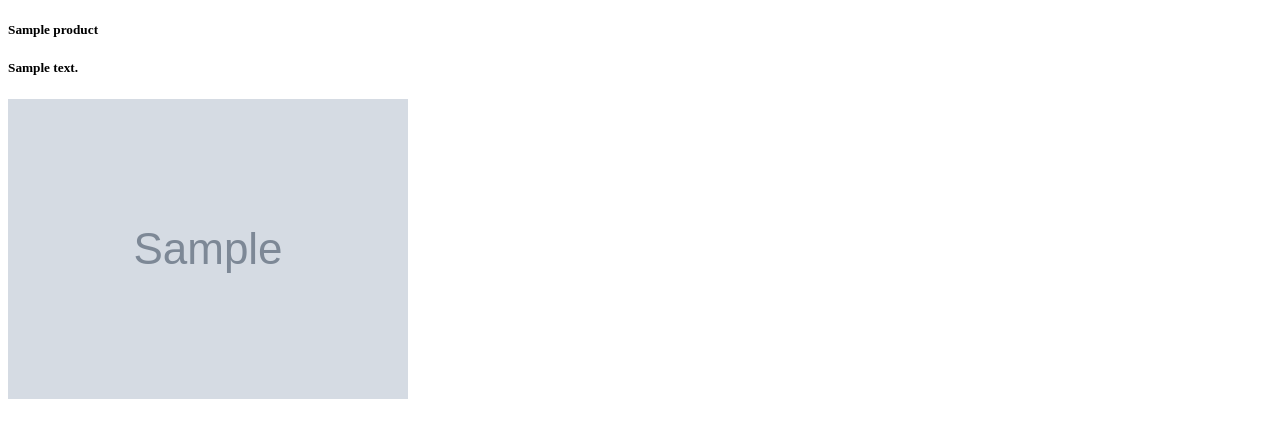
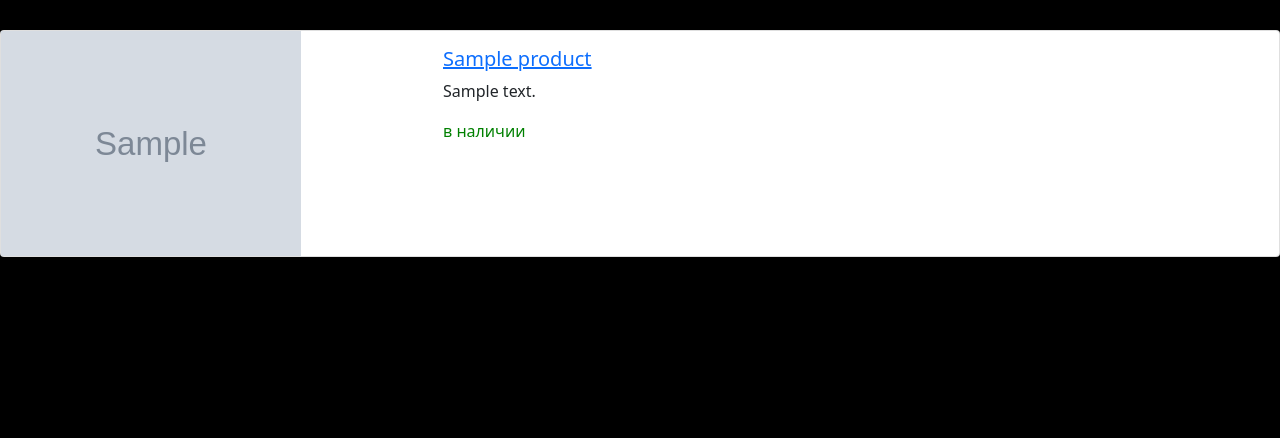
Before and after one commit to vika728/pyshop1, a Django app: page /1/ in a window 1280 px wide. Shown: the top 438 px of the page. Run offline with Django 3.2, Linux system fonts and the light colour scheme; tables that the repository leaves empty hold one stand-in row (values such as "Sample post"); grey boxes marked "Sample" are stand-in pictures.

Commit message:
first commit

```diff
--- a/product/templates/product/list.html
+++ b/product/templates/product/list.html
@@ -2,14 +2,32 @@
 <html lang="en">
 <head>
     <meta charset="UTF-8">
+    <link href="https://cdn.jsdelivr.net/npm/bootstrap@5.0.0-beta3/dist/css/bootstrap.min.css" rel="stylesheet" integrity="sha384-eOJMYsd53ii+scO/bJGFsiCZc+5NDVN2yr8+0RDqr0Ql0h+rP48ckxlpbzKgwra6" crossorigin="anonymous">
     <title>Products</title>
 </head>
-<body>
-    {% for product in products %}
-    <h5>{{ product }}</h5>
-    <h5>{{ product.description }}</h5>
-    <img src="{{product.image.url}}"
-    {{ product.image.url }}
+<body style="background-color: black; margin-top: 30px">
+{% for product in products %}
+<div class="card mb-3" style="max-width: 100%;">
+  <div class="row g-0">
+    <div class="col-md-4">
+      <img style="width: 300px; height: auto;" src="{{ product.image.url }}" alt="...">
+    </div>
+    <div class="col-md-8">
+      <div class="card-body">
+        <h5 class="card-title"><a href="{% url 'detail' product.id %}">{{ product.title }}</a></h5>
+        <p class="card-text">{{ product.description | truncatewords:10 }}</p>
+          {% if product.status == 'in stock' %}
+        <p style="color: green" class="card-text">в наличии</p>
+          {% elif product.status == 'out of stock' %}
+           <p style="color: red" class="card-text">нет в наличии</p>
+          {% else %}
+           <p style="color: blue" class="card-text">ожидается</p>
+
+          {% endif %}
+      </div>
+    </div>
+  </div>
+</div>
     {% endfor %}
 </body>
 </html>
--- /dev/null
+++ b/product/urls.py
@@ -0,0 +1,7 @@
+from django.urls import path
+from .views import *
+urlpatterns = [
+    path('', home_page, name='home'),
+    path('<str:slug>/', product_list, name='list'),
+    path('product/<int:product_id>/', product_detail, name='detail'),
+]
--- a/product/views.py
+++ b/product/views.py
@@ -11,3 +11,6 @@ def home_page(request):
 def product_list(request, slug):
     products = Product.objects.filter(category__slug=slug)
     return render(request, 'product/list.html', locals())
+def product_detail(request, product_id):
+    product = Product.objects.get(pk=product_id)
+    return  render(request, 'product/detail.html', {'product': product})
--- a/shop/urls.py
+++ b/shop/urls.py
@@ -14,15 +14,16 @@ Including another URLconf
     2. Add a URL to urlpatterns:  path('blog/', include('blog.urls'))
 """
 from django.contrib import admin
-from django.urls import path
+from django.urls import path, include
 from django.conf import settings
 from django.conf.urls.static import static
+
 
 from product.views import *
 
 urlpatterns = [
     path('admin/', admin.site.urls),
-    path('', home_page),
+    path('', include('product.urls')),
     path('<str:slug>/', product_list, name='list'),
 ]
 urlpatterns += static(settings.MEDIA_URL, document_root=settings.MEDIA_ROOT)
```
Also changed, not shown: product/templates/product/detail.html (added, +14 -0 lines), product/templates/product/home.html (+22 -3 lines), shop/settings.py (+4 -4 lines), static/img/background.jpg (added).
